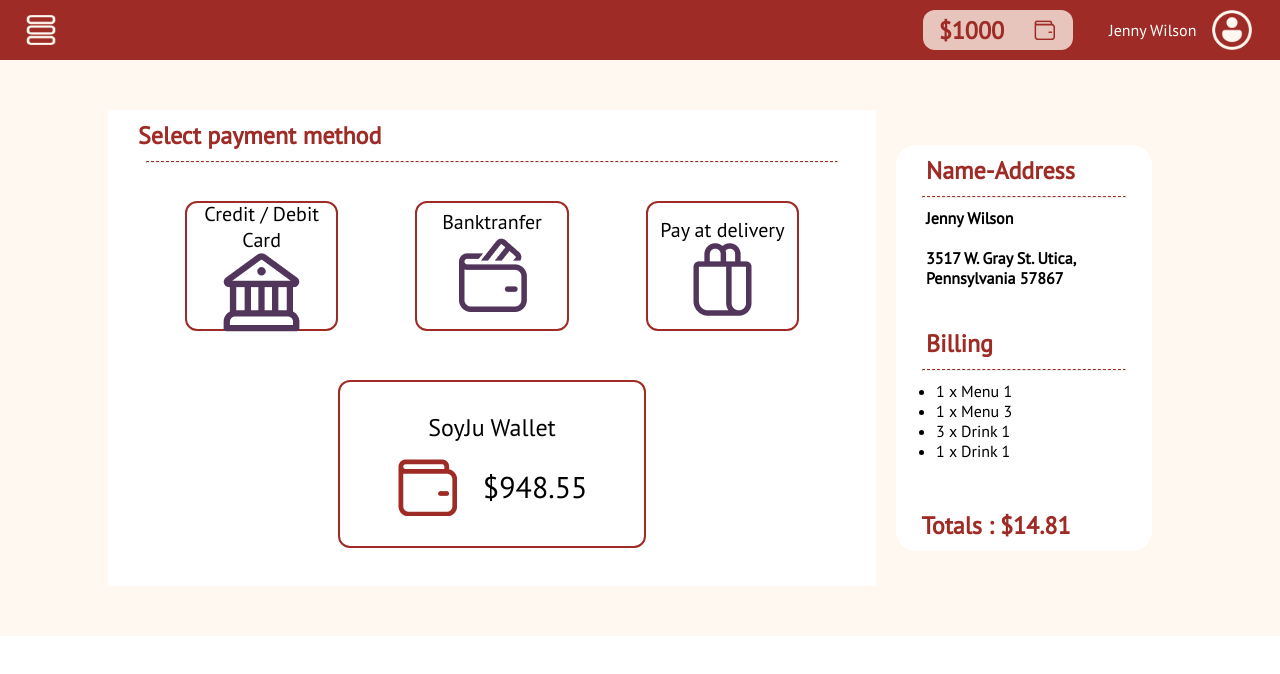
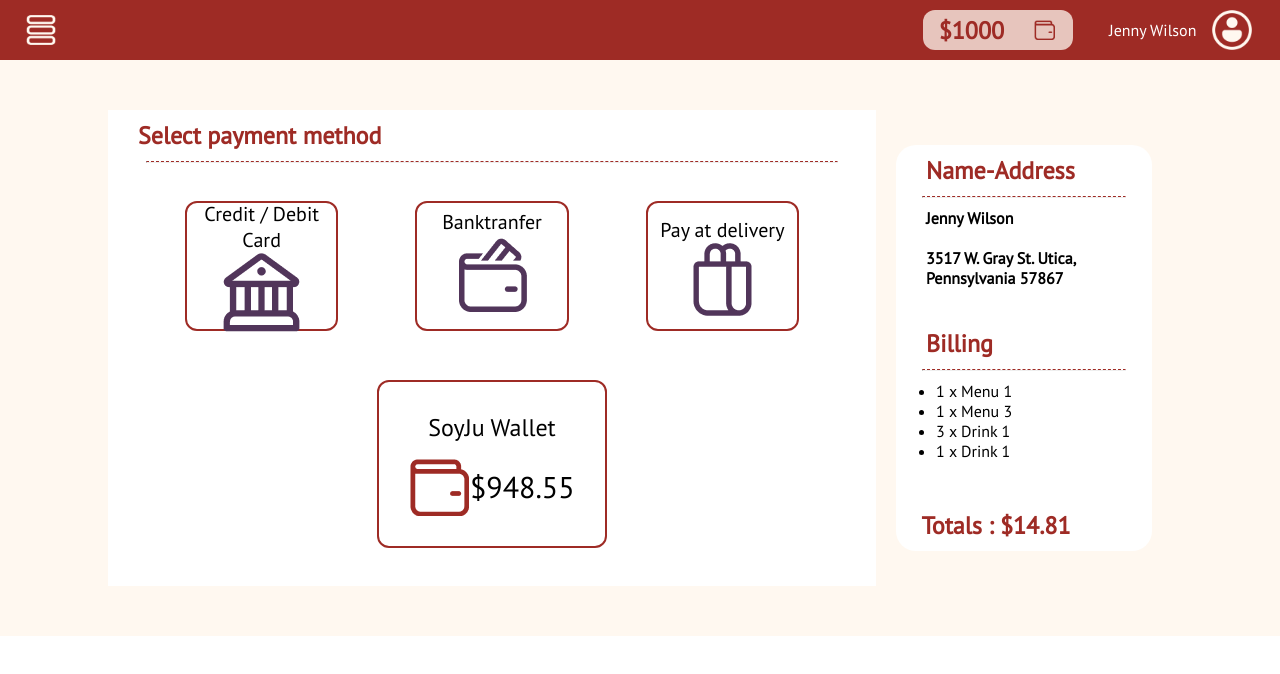
Before and after one commit to Kami0rn/Soy-juu, a React (Create React App) app in the folder frontend/: page / in a window 1280 px wide. Shown: the top 674 px of the page. Built offline with nearby package versions, Linux system fonts and the light colour scheme.

Commit message:
btn hover size chng

```diff
--- a/frontend/src/pages/Payment.css
+++ b/frontend/src/pages/Payment.css
@@ -139,7 +139,7 @@ hr {
     display: flex;
     flex-direction: column ;
     margin: 5%;
-    width: 40%;
+    width: 30%;
     display: flex;
     align-items: center;
     background-color: transparent;
@@ -154,6 +154,7 @@ hr {
 .soywallet:hover{
     background-color: #ffb26a;
     color: #fff;
+    width: 37%;
 }
 .soywallet #banner{
     font-size: 24px;
```
